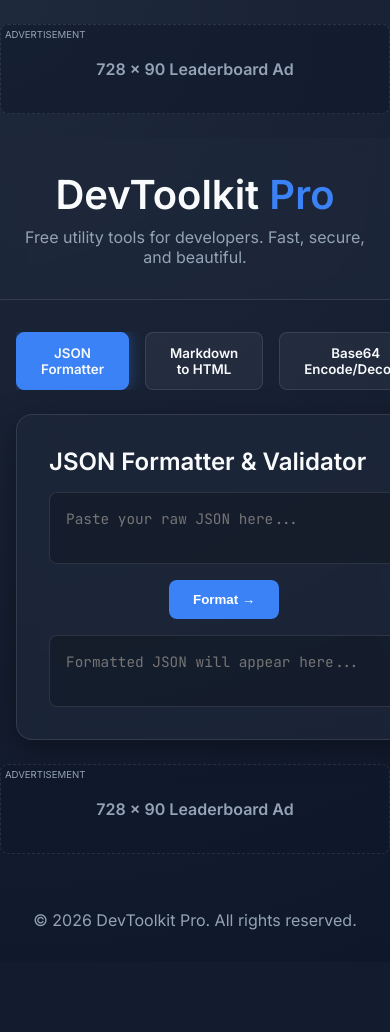
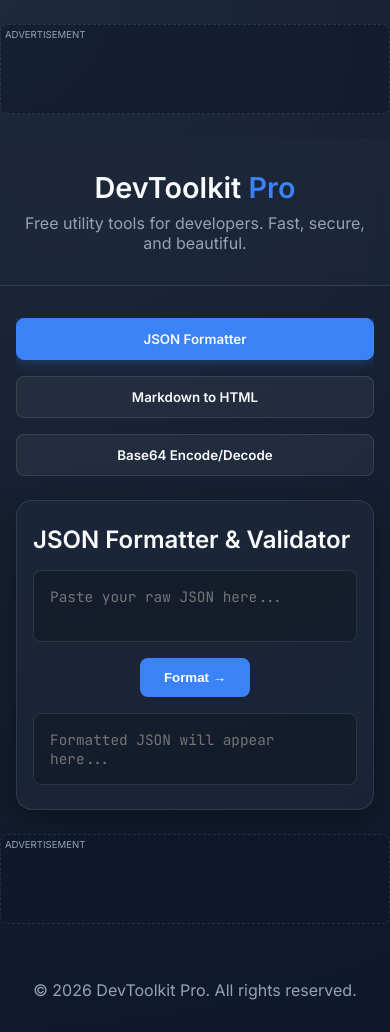
Before and after one commit to olarihostine-boop/free-online-seo-tools, a Flask app: page / in a window 390 px wide; the page is wider, and only the part inside the window is pictured. Before the commit the page ends 930 px from the top of that part, so only its background shows below. Run offline with Flask 3, Linux system fonts and the light colour scheme.

Commit message:
Add AdSense code and improve responsive layout

```diff
--- a/static/style.css
+++ b/static/style.css
@@ -163,7 +163,7 @@ button.secondary:hover { background: rgba(255, 255, 255, 0.2); }
 .ad-banner {
     width: 100%;
     max-width: 728px;
-    height: 90px;
+    min-height: 90px;
     background: var(--ad-bg);
     border: 1px dashed var(--panel-border);
     margin: 1.5rem 0;
@@ -214,3 +214,10 @@ footer {
     .action-bar.vertical { flex-direction: row; }
     .sidebar-ad { display: none; }
 }
+
+@media (max-width: 600px) {
+    h1 { font-size: 1.8rem; }
+    .tool-selector { flex-direction: column; }
+    .tool-btn { text-align: center; }
+    .glass-panel { padding: 1.5rem 1rem; }
+}
--- a/templates/index.html
+++ b/templates/index.html
@@ -7,12 +7,21 @@
     <meta name="description" content="Free online developer tools: JSON Formatter, Markdown Converter, Base64 Encoder/Decoder.">
     <link href="https://fonts.googleapis.com/css2?family=Inter:wght@300;400;600&family=JetBrains+Mono:wght@400;700&display=swap" rel="stylesheet">
     <link rel="stylesheet" href="{{ url_for('static', filename='style.css') }}">
+    <script async src="https://pagead2.googlesyndication.com/pagead/js/adsbygoogle.js?client=ca-pub-9068867054304819" crossorigin="anonymous"></script>
 </head>
 <body>
     <div class="ad-banner top-ad">
         <span class="ad-label">Advertisement</span>
-        <!-- Insert Google AdSense / Header Ad code here -->
-        <div class="ad-placeholder-text">728 x 90 Leaderboard Ad</div>
+        <!-- Google AdSense Unit -->
+        <ins class="adsbygoogle"
+             style="display:block"
+             data-ad-client="ca-pub-9068867054304819"
+             data-ad-slot="auto"
+             data-ad-format="auto"
+             data-full-width-responsive="true"></ins>
+        <script>
+             (adsbygoogle = window.adsbygoogle || []).push({});
+        </script>
     </div>
 
     <header class="glass-header">
@@ -23,8 +32,16 @@
     <div class="main-layout">
         <aside class="sidebar-ad left-ad">
             <span class="ad-label">Advertisement</span>
-            <!-- Insert Vertical Ad code here -->
-            <div class="ad-placeholder-text">160 x 600 Skyscraper</div>
+            <!-- Google AdSense Unit -->
+            <ins class="adsbygoogle"
+                 style="display:block"
+                 data-ad-client="ca-pub-9068867054304819"
+                 data-ad-slot="auto"
+                 data-ad-format="auto"
+                 data-full-width-responsive="true"></ins>
+            <script>
+                 (adsbygoogle = window.adsbygoogle || []).push({});
+            </script>
         </aside>
 
         <main class="content-area">
@@ -73,15 +90,31 @@
 
         <aside class="sidebar-ad right-ad">
             <span class="ad-label">Advertisement</span>
-            <!-- Insert Vertical Ad code here -->
-            <div class="ad-placeholder-text">160 x 600 Skyscraper</div>
+            <!-- Google AdSense Unit -->
+            <ins class="adsbygoogle"
+                 style="display:block"
+                 data-ad-client="ca-pub-9068867054304819"
+                 data-ad-slot="auto"
+                 data-ad-format="auto"
+                 data-full-width-responsive="true"></ins>
+            <script>
+                 (adsbygoogle = window.adsbygoogle || []).push({});
+            </script>
         </aside>
     </div>
 
     <div class="ad-banner bottom-ad">
         <span class="ad-label">Advertisement</span>
-        <!-- Insert Footer Ad code here -->
-        <div class="ad-placeholder-text">728 x 90 Leaderboard Ad</div>
+        <!-- Google AdSense Unit -->
+        <ins class="adsbygoogle"
+             style="display:block"
+             data-ad-client="ca-pub-9068867054304819"
+             data-ad-slot="auto"
+             data-ad-format="auto"
+             data-full-width-responsive="true"></ins>
+        <script>
+             (adsbygoogle = window.adsbygoogle || []).push({});
+        </script>
     </div>
 
     <footer>
```
